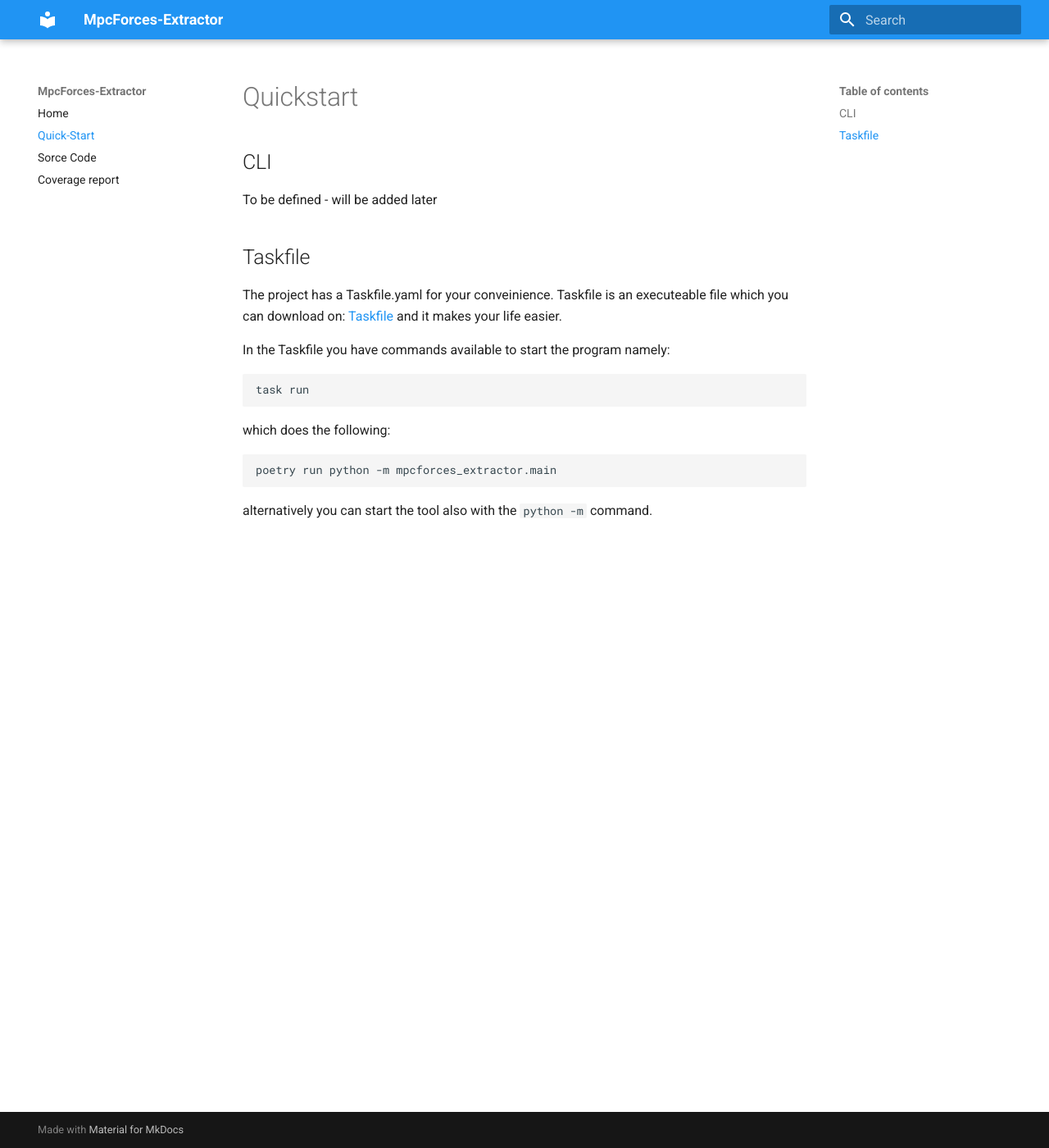
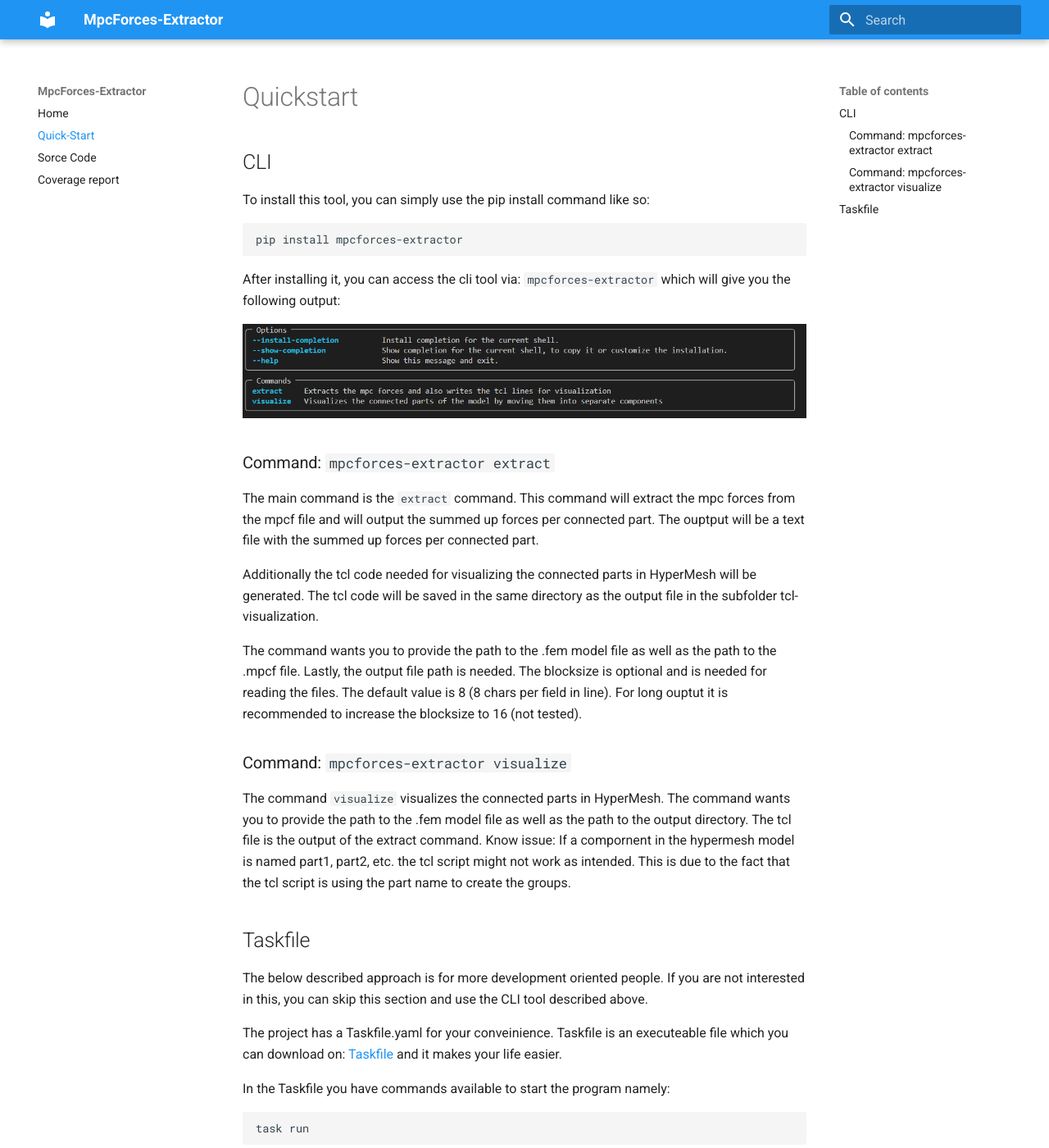
Before and after one commit to manuel1618/mpcforces-extractor, an MkDocs documentation site: the page built from docs/quick_start.md, in a window 1280 px wide and 1400 px high. Shown: the whole window at 82% size. Built offline with MkDocs 1.6.1 and Material for MkDocs 9.7.7, drawn with Linux system fonts in a browser that asks for light colours.

Commit message:
web documentation updated

````diff
--- a/docs/quick_start.md
+++ b/docs/quick_start.md
@@ -2,9 +2,33 @@
 
 ## CLI
 
-To be defined - will be added later
+To install this tool, you can simply use the pip install command like so:
+
+```bash
+pip install mpcforces-extractor
+```
+
+After installing it, you can access the cli tool via: ```mpcforces-extractor``` which will give you the following output:
+
+![cli-ouput](assets/img_cli_help.png)
+
+### Command: ```mpcforces-extractor extract```
+
+The main command is the ```extract``` command. This command will extract the mpc forces from the mpcf file and will output the summed up forces per connected part. The ouptput will be a text file with the summed up forces per connected part.
+
+Additionally the tcl code needed for visualizing the connected parts in HyperMesh will be generated. The tcl code will be saved in the same directory as the output file in the subfolder tcl-visualization.
+
+The command wants you to provide the path to the .fem model file as well as the path to the .mpcf file. Lastly, the output file path is needed.
+The blocksize is optional and is needed for reading the files. The default value is 8 (8 chars per field in line). For long ouptut it is recommended to increase the blocksize to 16 (not tested).
+
+### Command: ```mpcforces-extractor visualize```
+
+The command ```visualize``` visualizes the connected parts in HyperMesh. The command wants you to provide the path to the .fem model file as well as the path to the output directory. The tcl file is the output of the extract command.
+Know issue: If a compornent in the hypermesh model is named part1, part2, etc. the tcl script might not work as intended. This is due to the fact that the tcl script is using the part name to create the groups.
 
 ## Taskfile
+
+The below described approach is for more development oriented people. If you are not interested in this, you can skip this section and use the CLI tool described above.
 
 The project has a Taskfile.yaml for your conveinience. Taskfile is an executeable file which you can download on: [Taskfile](https://taskfile.dev/) and it makes your life easier.
 
````
Also changed, not shown: docs/index.md (+1 -1 lines), docs/source_code.md (line endings or trailing spaces).
